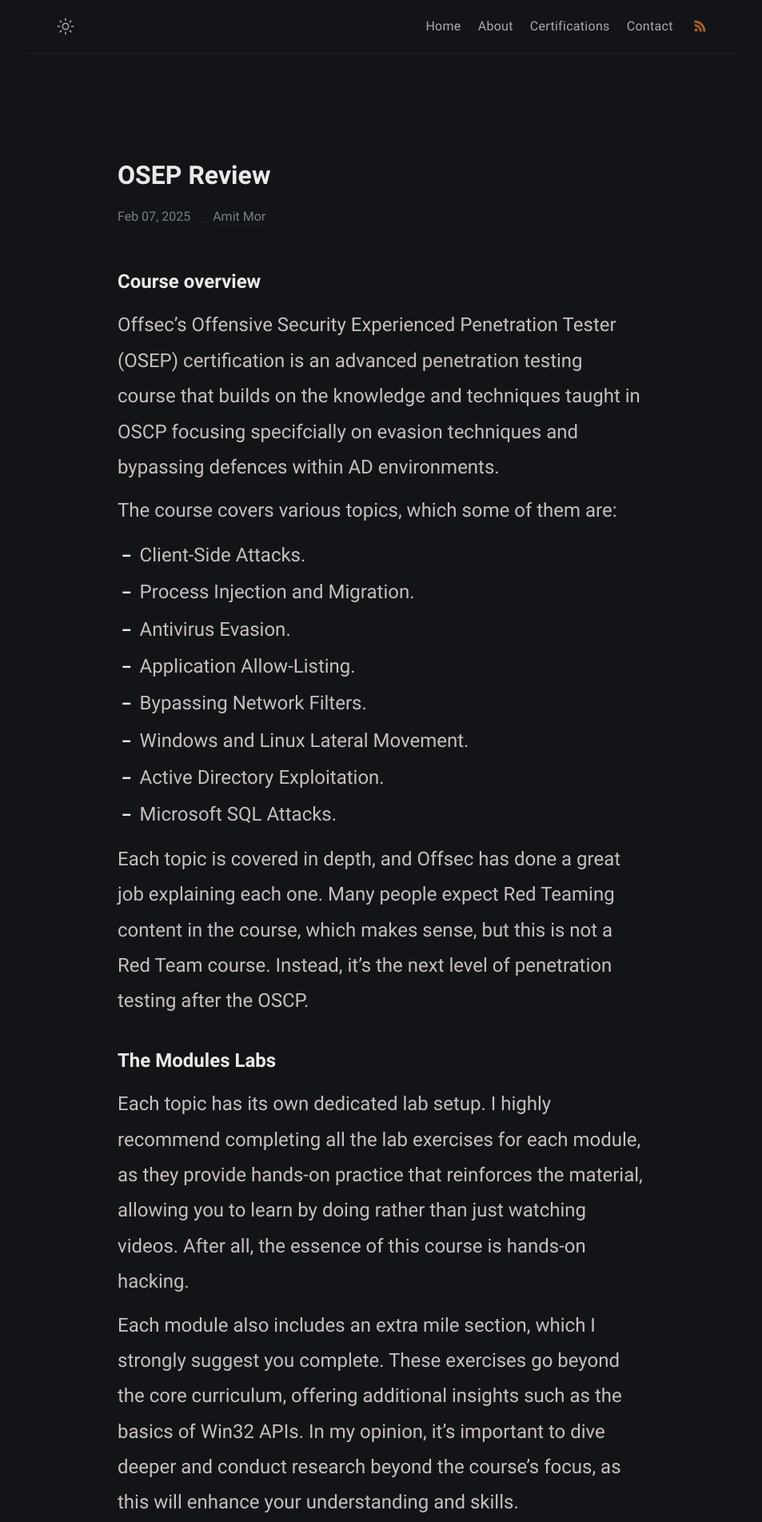
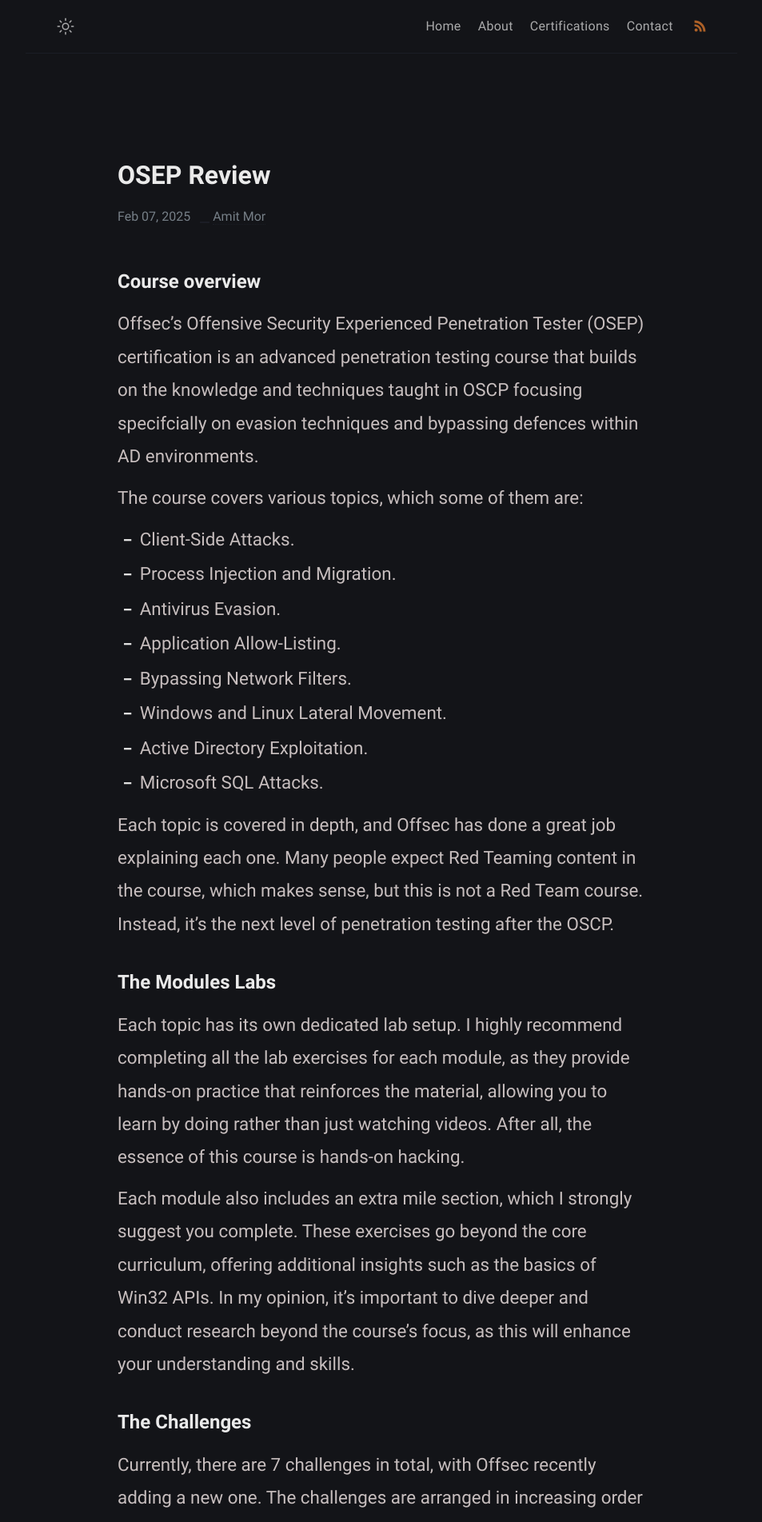
Before and after one commit to Extravenger/extravenger.github.io, a Jekyll site: the page built from _posts/OSEP-Review/2025-02-10-osep-review.md, in a window 1280 px wide. Shown: the top 1903 px of the page at 80% size, without its empty margins (163-1116 px from the left). Built offline with Jekyll 4.4.1, drawn with Linux system fonts in a browser that asks for light colours.

Commit message:
Update style.scss

```diff
--- a/assets/css/style.scss
+++ b/assets/css/style.scss
@@ -4,11 +4,11 @@
 @import "main";
 
 .header-title {
-  font-size: 3em;
+  font-size: 5em;
 }
 
 .post-body {
-  font-size: 1.5em; /* Adjust as needed */
+  font-size: 1.4em; /* Adjust as needed */
 }
 
 /* Makes the entire cards clickable */
```
